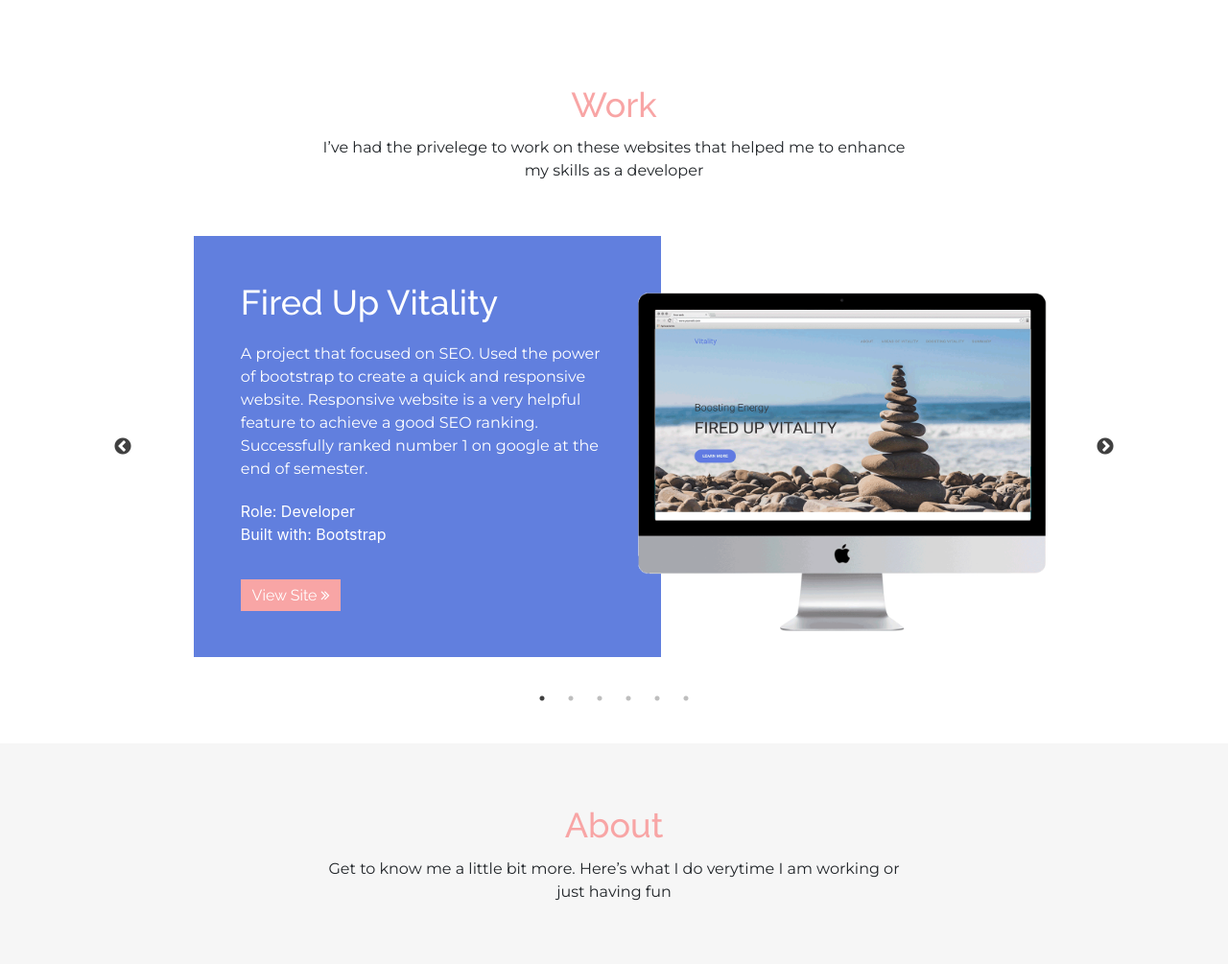
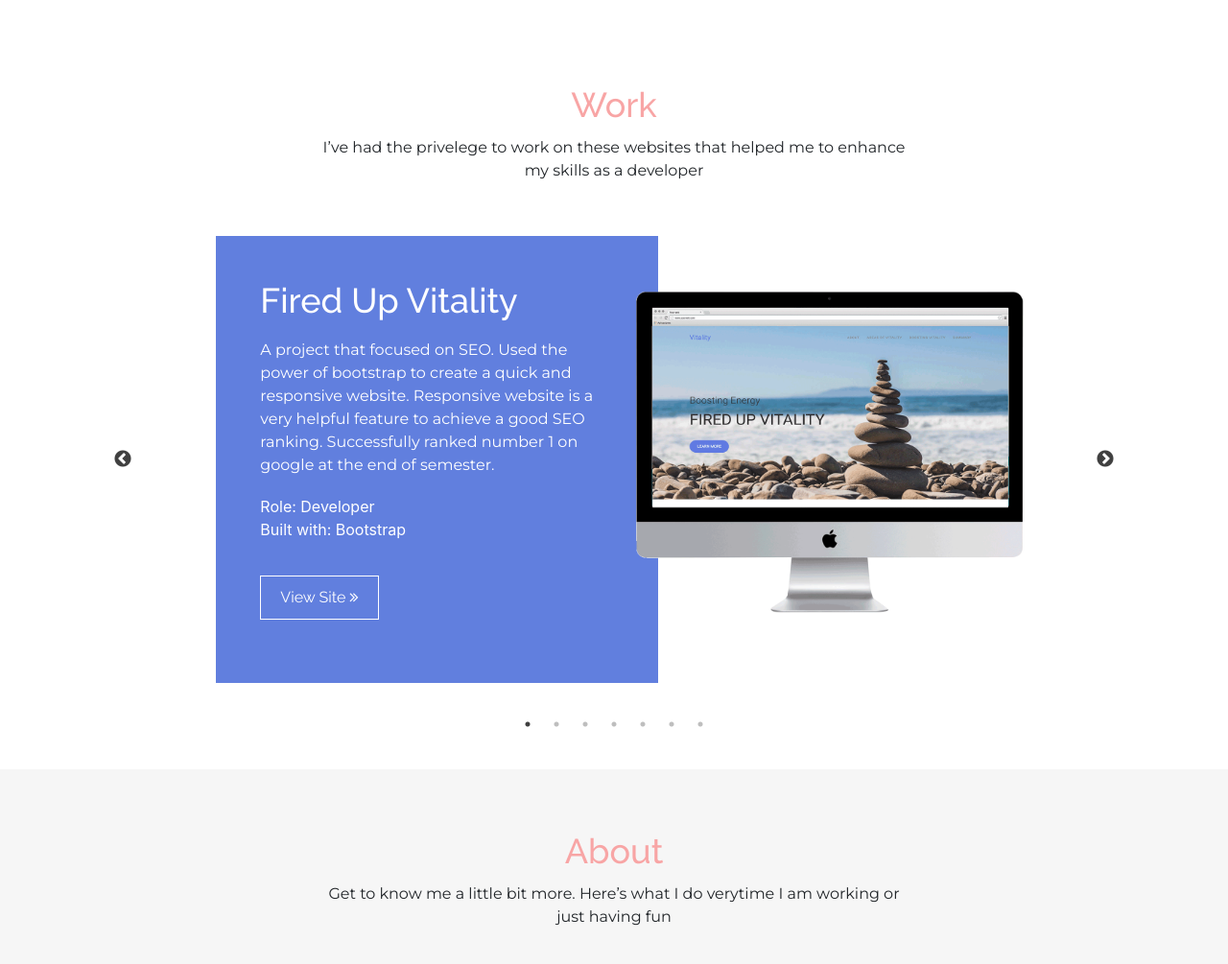
Before and after one commit to nicolekb/portfolio, a PHP site: page / in a window 1280 px wide. Shown: the part 722-1727 px from the top of the page at 96% size. Run offline with PHP 8.4, Linux system fonts and the light colour scheme; style sheets or scripts are compiled from the project's sources; some libraries are stand-ins or nearby versions.

Commit message:
Added animation on footer, changed the look of button and added animation, added viewfinder website

```diff
--- a/index.php
+++ b/index.php
@@ -51,7 +51,7 @@
 		  			<li>Role: Developer</li>
 		  			<li>Built with: Bootstrap</li>
 		  		</ul>
-		  		<button class="site-item-btn"><a href="http://nicolebuloran.com/fired-up-vitality/" target="_blank">View Site <i class="fa fa-angle-double-right"></i></a></button>
+		  		<div class="site-item-btn"><a href="http://nicolebuloran.com/fired-up-vitality/" target="_blank" class="fancy-btn">View Site <i class="fa fa-angle-double-right"></i></a></div>
 		  	</div>
 		  	<div class="work-img">
 		  		<img src="asset/work/fired.png" alt="">
@@ -71,6 +71,22 @@
 		  	</div>
 		  	<div class="work-img">
 		  		<img src="asset/work/jazz.png" alt="">
+		  	</div>
+			</div>
+
+			<!-- Viewfinder -->
+	  	<div class="-items">
+		  	<div class="work-content view">
+		  		<h3>View Finder</h3>
+		  		<p class="site-desc">A school project that focuses on WordPress theme customization. We used Page One Express theme. Required to use multiple plugins. I picked Contact Form 7, Page Builder, Slick Slideshow and WP DB Migrate to move from my local server to live site.</p>
+		  		<ul class="site-item">
+		  			<li>Role: Developer and Designer</li>
+		  			<li>Built with: WordPress</li>
+		  		</ul>
+		  		<button class="site-item-btn"><a href="#" target="_blank">View Site <i class="fa fa-angle-double-right"></i></a></button>
+		  	</div>
+		  	<div class="work-img">
+		  		<img src="asset/work/view-finder.png" alt="">
 		  	</div>
 			</div>
 
@@ -177,7 +193,7 @@
 		<div class="texture"></div>
 		<div class="-contact">
 
-			<div class="contact-item-2">
+			<div class="contact-item-2 wow fadeInLeft">
 				<h2>Connect With Me</h2>
 				<p>If you would like to see more about me, feel free to connect with me on any of my social media accounts</p>
 				<ul class="icon">
@@ -200,7 +216,7 @@
 				</ul>
 			</div>
 
-			<div class="contact-item-1">
+			<div class="contact-item-1 wow fadeInRight">
 				<h2>Get In Touch</h2>
 				<p>I am available for hire! Let’s work together or maybe grab a cup of coffee?</p>
 				<p class="email">Email:<a href="mailto:nicolekbuloran@gmail.com" target="_top">nicolekbuloran@gmail.com</a></p>
--- a/styles/scss/_global.scss
+++ b/styles/scss/_global.scss
@@ -135,12 +135,12 @@ section:not(.contact-container) {
 	}
 }
 
-button > a, p > span > a, p > a {
+p > span > a, p > a {
   position: relative;
   text-decoration: none;
 }
 
-button > a:before, p > span > a:before, p > a:before {
+p > span > a:before, p > a:before {
 	content: "";
 	position: absolute;
 	width: 100%;
@@ -155,8 +155,40 @@ button > a:before, p > span > a:before, p > a:before {
 	transition: all 0.3s ease-in-out 0s;
 }
 
-button > a:hover:before, p > span > a:hover:before, p > a:hover:before {
+p > span > a:hover:before, p > a:hover:before {
   visibility: visible;
   -webkit-transform: scaleX(1);
   transform: scaleX(1);
 }
+
+.fancy-btn{
+  display:inline-block;
+  position:relative;
+  padding:10px 20px;
+  border: 1px solid #fff;
+  text-decoration:none;
+  margin:20px auto;
+  transition: color 0.4s
+}
+.fancy-btn:after{
+  content:" ";
+  border:1px solid rgba(0,0,0,0);
+  display:inline-block;
+  position:absolute;
+  top:0;
+  left:0;
+  right:0;
+  bottom:0;
+  margin:auto;
+  transition:all 0.4s;
+}
+
+.fancy-btn:hover{
+  color:#eee;
+}
+
+.fancy-btn:hover:after{
+  border:1px solid #fff;
+  width: calc(100% - 10px);
+  height: calc(100% + 10px);
+}
--- a/styles/scss/_layout.scss
+++ b/styles/scss/_layout.scss
@@ -71,13 +71,10 @@
 
 .site-item {
   padding-top: 2%;
-  padding-bottom: 5%
 }
 
 .site-item-btn {
-	padding: 1% 3%;
-	background-color: #f8a5a5;
-	border: none;
+	background-color: transparent;
 
 	a {
 		font-family: $header-family;
@@ -85,12 +82,14 @@
 	}
 }
 
+
 .fired,
 .jazz,
 .psg,
 .aba,
 .dice,
-.food {
+.food,
+.view {
 	padding: 5%;
 	color: #fff;
 }
@@ -118,6 +117,11 @@
 .food {
 	background-color: #337ab7;
 }
+
+.view {
+	background-color: #0299de;
+}
+
 
 //***** About *****//
 .about {
```
Also changed, not shown: asset/work/view-finder.png (added), styles/style.css, 1 other file.
